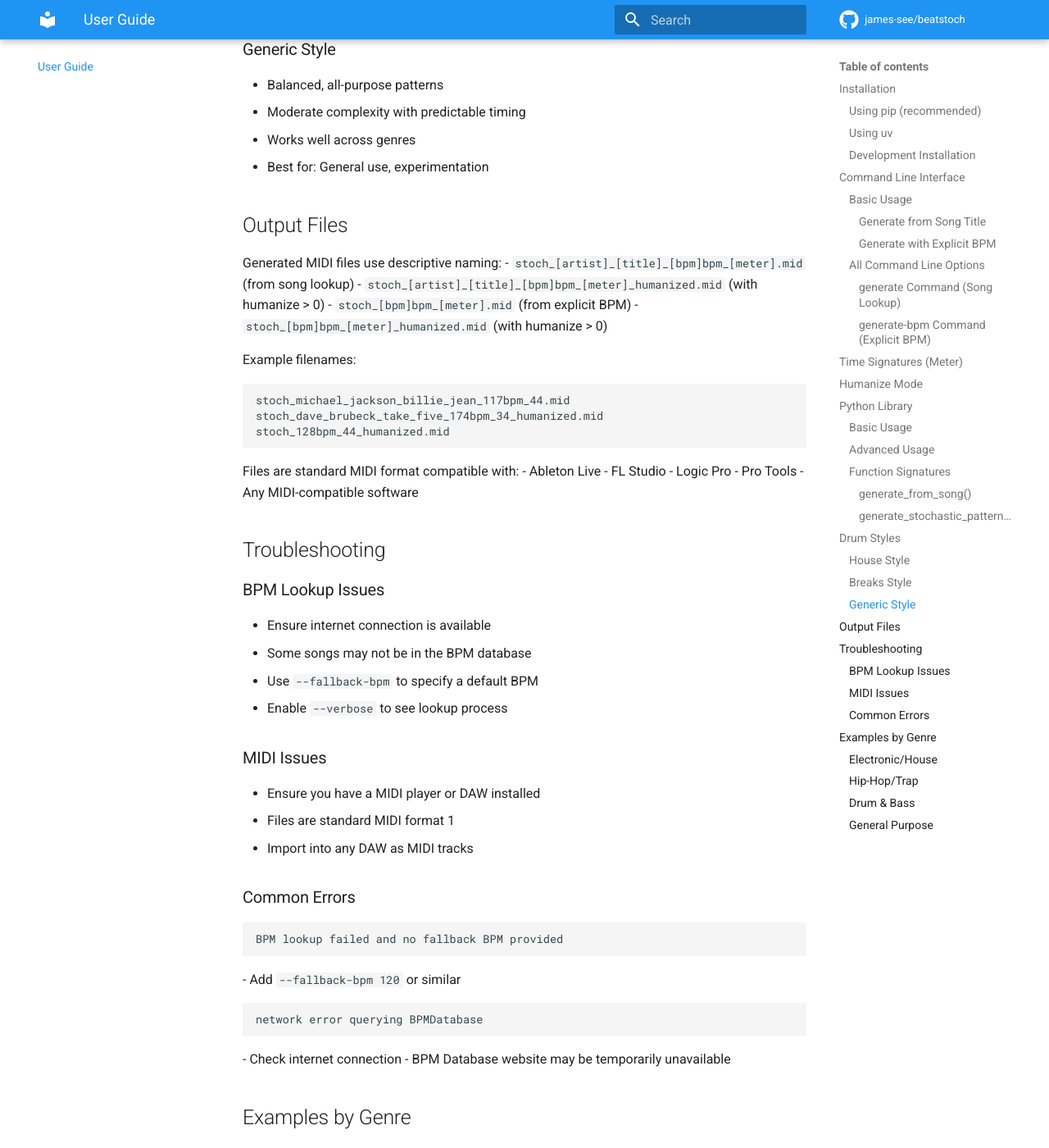
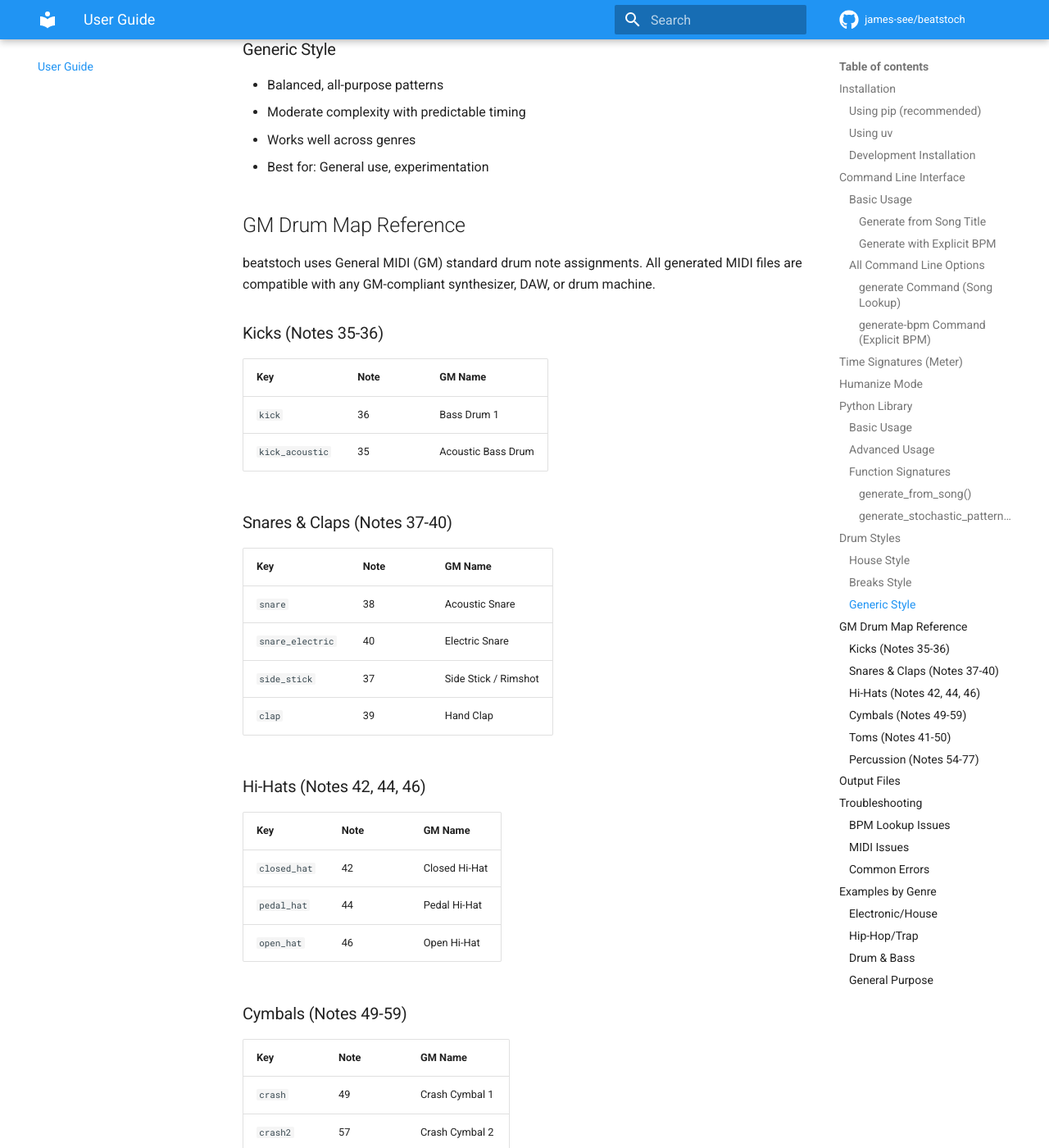
Before and after one commit to james-see/beatstoch, an MkDocs documentation site: the page built from docs/user-guide.md, in a window 1280 px wide and 1400 px high, scrolled down 5467 px. Shown: the whole window at 82% size. Built offline with MkDocs 1.6.1 and Material for MkDocs 9.7.7, drawn with Linux system fonts in a browser that asks for light colours; comment, search, counter and statistics services are not loaded; some of the changed text lies outside the part shown.

Commit message:
Expand GM drum map with 30+ percussion sounds
- Add full General MIDI drum note assignments
- Kicks: acoustic bass drum
- Snares: electric snare, side stick
- Cymbals: crash, splash, china, ride bell
- Toms: all 6 standard GM toms
- Percussion: cowbell, congas, bongos, claves, woodblocks, tambourine
- Add complete GM drum map reference to user guide
- Bump version to 1.4.1

```diff
--- a/docs/user-guide.md
+++ b/docs/user-guide.md
@@ -253,6 +253,66 @@ generate_stochastic_pattern(
 - Works well across genres
 - Best for: General use, experimentation
 
+## GM Drum Map Reference
+
+beatstoch uses General MIDI (GM) standard drum note assignments. All generated MIDI files are compatible with any GM-compliant synthesizer, DAW, or drum machine.
+
+### Kicks (Notes 35-36)
+| Key | Note | GM Name |
+|-----|------|---------|
+| `kick` | 36 | Bass Drum 1 |
+| `kick_acoustic` | 35 | Acoustic Bass Drum |
+
+### Snares & Claps (Notes 37-40)
+| Key | Note | GM Name |
+|-----|------|---------|
+| `snare` | 38 | Acoustic Snare |
+| `snare_electric` | 40 | Electric Snare |
+| `side_stick` | 37 | Side Stick / Rimshot |
+| `clap` | 39 | Hand Clap |
+
+### Hi-Hats (Notes 42, 44, 46)
+| Key | Note | GM Name |
+|-----|------|---------|
+| `closed_hat` | 42 | Closed Hi-Hat |
+| `pedal_hat` | 44 | Pedal Hi-Hat |
+| `open_hat` | 46 | Open Hi-Hat |
+
+### Cymbals (Notes 49-59)
+| Key | Note | GM Name |
+|-----|------|---------|
+| `crash` | 49 | Crash Cymbal 1 |
+| `crash2` | 57 | Crash Cymbal 2 |
+| `ride` | 51 | Ride Cymbal 1 |
+| `ride_bell` | 53 | Ride Bell |
+| `ride2` | 59 | Ride Cymbal 2 |
+| `splash` | 55 | Splash Cymbal |
+| `china` | 52 | Chinese Cymbal |
+
+### Toms (Notes 41-50)
+| Key | Note | GM Name |
+|-----|------|---------|
+| `tom_low` | 41 | Low Floor Tom |
+| `tom_floor_high` | 43 | High Floor Tom |
+| `tom_mid` | 45 | Low Tom |
+| `tom_mid_low` | 47 | Low-Mid Tom |
+| `tom_mid_high` | 48 | Hi-Mid Tom |
+| `tom_high` | 50 | High Tom |
+
+### Percussion (Notes 54-77)
+| Key | Note | GM Name |
+|-----|------|---------|
+| `tambourine` | 54 | Tambourine |
+| `cowbell` | 56 | Cowbell |
+| `bongo_high` | 60 | Hi Bongo |
+| `bongo_low` | 61 | Low Bongo |
+| `conga_mute` | 62 | Mute Hi Conga |
+| `conga_high` | 63 | Open Hi Conga |
+| `conga_low` | 64 | Low Conga |
+| `claves` | 75 | Claves |
+| `woodblock_high` | 76 | Hi Wood Block |
+| `woodblock_low` | 77 | Low Wood Block |
+
 ## Output Files
 
 Generated MIDI files use descriptive naming:
--- a/pyproject.toml
+++ b/pyproject.toml
@@ -5,7 +5,7 @@ build-backend = "setuptools.build_meta"
 
 [project]
 name = "beatstoch"
-version = "1.4.0"
+version = "1.4.1"
 description = "BPM-aware stochastic drum generator: library + CLI."
 authors = [{ name = "James Campbell" }]
 readme = "README.md"
```
Also changed, not shown: CHANGELOG.md (+8 -0 lines), 1 other file.
